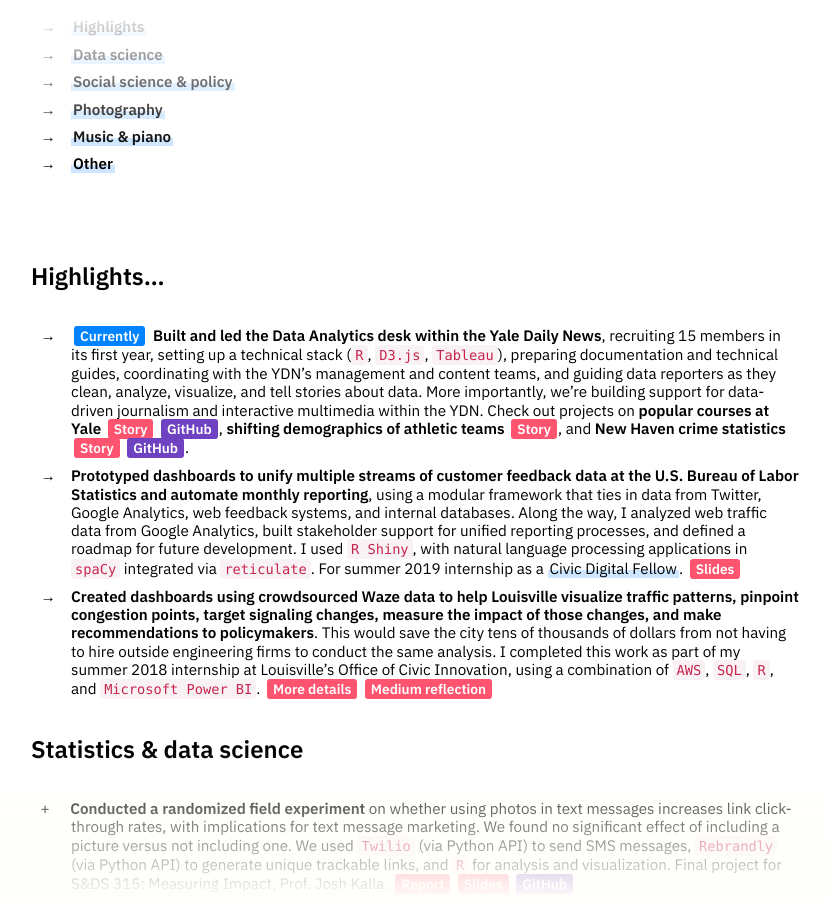
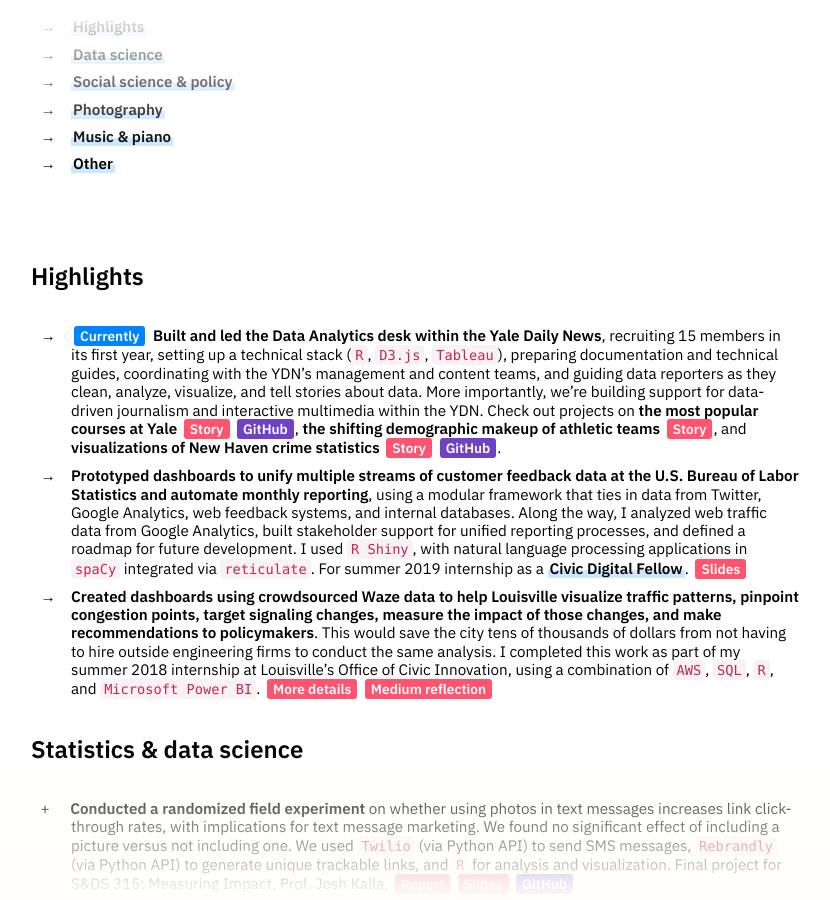
Before and after one commit to iamdanzhao/iamdanzhao.github.io, a Jekyll site: the page built from work/index.md, in a window 1280 px wide and 900 px high, scrolled down 545 px. Shown: the whole window, without its empty margins (225-1055 px from the left). Built offline with Jekyll 4.4.1, drawn with Linux system fonts in a browser that asks for light colours.

Commit message:
final changes for the night!

```diff
--- a/work/index.md
+++ b/work/index.md
@@ -17,11 +17,11 @@ I’m driven by tangible results and real-world impact, and I feel fortunate to
 
 <br>
 
-## Highlights... {#highlights}
+## Highlights {#highlights}
 
 {:.list-arrows}
-- {% include lbl-now.html %} **Built and led the Data Analytics desk within the Yale Daily News**, recruiting 15 members in its first year, setting up a technical stack (`R`, `D3.js`, `Tableau`), preparing documentation and technical guides, coordinating with the YDN's management and content teams, and guiding data reporters as they clean, analyze, visualize, and tell stories about data. More importantly, we're building support for data-driven journalism and interactive multimedia within the YDN. Check out projects on **popular courses at Yale** [Story](https://yaledailynews.com/blog/2020/01/10/yales-most-popular-courses/){:target="_blank" class="button inline-label-page"} [GitHub](https://github.com/iamdanzhao/yale-popular-classes){:target="_blank" class="button inline-label-github"}, **shifting demographics of athletic teams** [Story](http://features.yaledailynews.com/blog/2020/04/24/analysis-a-shifting-demographic-for-storied-yale-crew-international-athletes-elevate-the-elis/){:target="_blank" class="button inline-label-page"}, and **New Haven crime statistics** [Story](https://yaledailynews.com/blog/2019/10/22/analysis-new-haven-sees-drop-in-crime/){:target="_blank" class="button inline-label-page"} [GitHub](https://github.com/iamdanzhao/ydn-crime-report-2019){:target="_blank" class="button inline-label-github"}.
-- **Prototyped dashboards to unify multiple streams of customer feedback data at the U.S. Bureau of Labor Statistics and automate monthly reporting**, using a modular framework that ties in data from Twitter, Google Analytics, web feedback systems, and internal databases. Along the way, I analyzed web traffic data from Google Analytics, built stakeholder support for unified reporting processes, and defined a roadmap for future development. I used `R Shiny`, with natural language processing applications in `spaCy` integrated via `reticulate`. For summer 2019 internship as a [Civic Digital Fellow](https://blog.codingitforward.com/meet-the-2019-fellows-bureau-of-labor-statistics-db727bd7edfc){:target="_blank"}. [Slides](https://github.com/codingitforward/cdfdemoday2019/blob/master/Integrating_Multiple_Sources_of_Customer_Feedback_Data.pdf){:target="_blank" class="button inline-label-page"}
+- {% include lbl-now.html %} **Built and led the Data Analytics desk within the Yale Daily News**, recruiting 15 members in its first year, setting up a technical stack (`R`, `D3.js`, `Tableau`), preparing documentation and technical guides, coordinating with the YDN's management and content teams, and guiding data reporters as they clean, analyze, visualize, and tell stories about data. More importantly, we're building support for data-driven journalism and interactive multimedia within the YDN. Check out projects on **the most popular courses at Yale** [Story](https://yaledailynews.com/blog/2020/01/10/yales-most-popular-courses/){:target="_blank" class="button inline-label-page"} [GitHub](https://github.com/iamdanzhao/yale-popular-classes){:target="_blank" class="button inline-label-github"}, **the shifting demographic makeup of athletic teams** [Story](http://features.yaledailynews.com/blog/2020/04/24/analysis-a-shifting-demographic-for-storied-yale-crew-international-athletes-elevate-the-elis/){:target="_blank" class="button inline-label-page"}, and **visualizations of New Haven crime statistics** [Story](https://yaledailynews.com/blog/2019/10/22/analysis-new-haven-sees-drop-in-crime/){:target="_blank" class="button inline-label-page"} [GitHub](https://github.com/iamdanzhao/ydn-crime-report-2019){:target="_blank" class="button inline-label-github"}.
+- **Prototyped dashboards to unify multiple streams of customer feedback data at the U.S. Bureau of Labor Statistics and automate monthly reporting**, using a modular framework that ties in data from Twitter, Google Analytics, web feedback systems, and internal databases. Along the way, I analyzed web traffic data from Google Analytics, built stakeholder support for unified reporting processes, and defined a roadmap for future development. I used `R Shiny`, with natural language processing applications in `spaCy` integrated via `reticulate`. For summer 2019 internship as a [**Civic Digital Fellow**](https://blog.codingitforward.com/meet-the-2019-fellows-bureau-of-labor-statistics-db727bd7edfc){:target="_blank"}. [Slides](https://github.com/codingitforward/cdfdemoday2019/blob/master/Integrating_Multiple_Sources_of_Customer_Feedback_Data.pdf){:target="_blank" class="button inline-label-page"}
 - **Created dashboards using crowdsourced Waze data to help Louisville visualize traffic patterns, pinpoint congestion points, target signaling changes, measure the impact of those changes, and make recommendations to policymakers**. This would save the city tens of thousands of dollars from not having to hire outside engineering firms to conduct the same analysis. I completed this work as part of my summer 2018 internship at Louisville's Office of Civic Innovation, using a combination of `AWS`, `SQL`, `R`, and `Microsoft Power BI`. [More details](http://danielzhao.com/work/louisville/){:class="button inline-label-page"} [Medium reflection](https://medium.com/louisville-metro-opi2/data-driven-governance-reflecting-on-opi2-bdd324aefbdc){:target="_blank" class="button inline-label-page"}
 
 ## Statistics & data science {#data-science}
```
